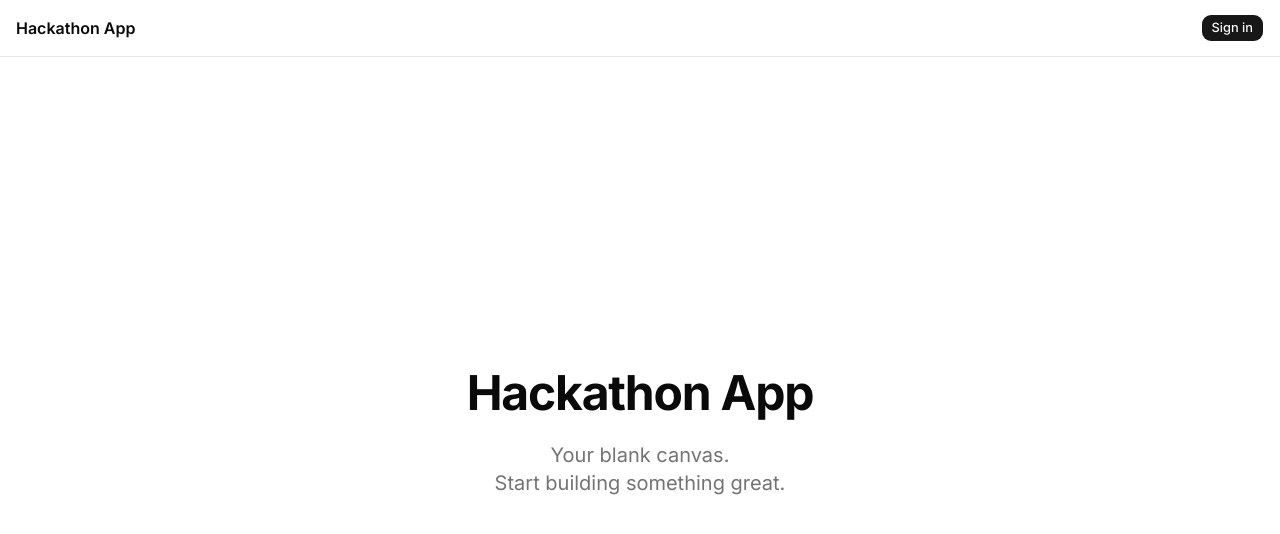
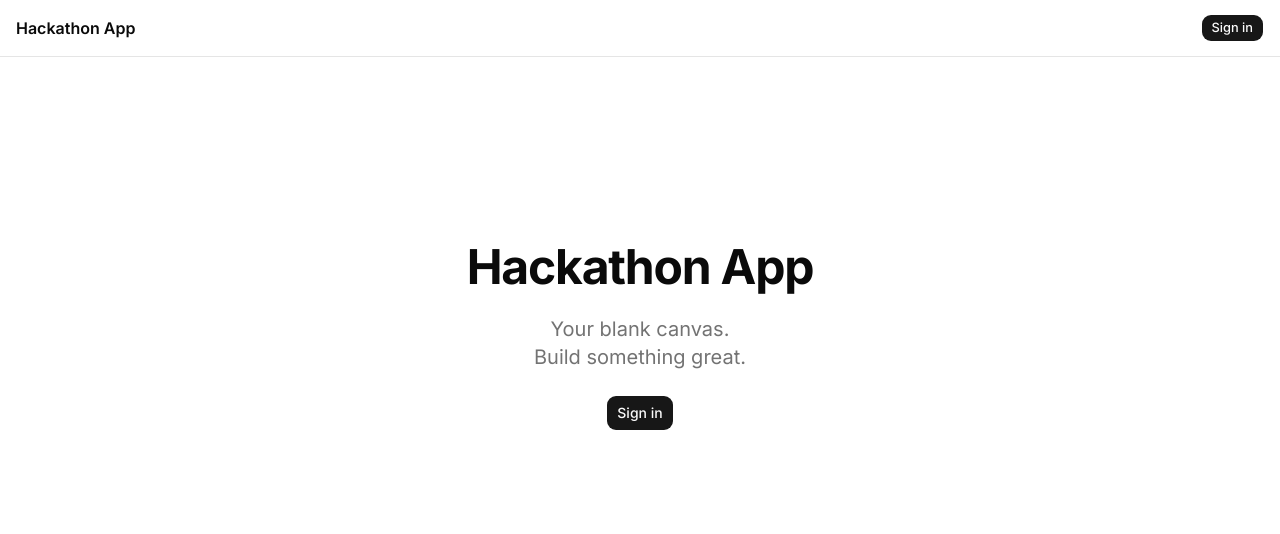
Before and after one commit to ShawInnes/hackathon-template, a Next.js app: page / in a window 1280 px wide. Shown: the top 534 px of the page. Built offline with nearby package versions, Linux system fonts and the light colour scheme; no server answers.

Commit message:
feat: Cleanup Auth config

```diff
--- /dev/null
+++ b/docker-compose.yml
@@ -0,0 +1,23 @@
+services:
+  postgres:
+    image: docker.io/postgres:${POSTGRES_VERSION:-17}
+    restart: always
+    healthcheck:
+      test: ["CMD-SHELL", "pg_isready -U postgres"]
+      interval: 3s
+      timeout: 3s
+      retries: 10
+    environment:
+      POSTGRES_USER: ${POSTGRES_USER:-postgres}
+      POSTGRES_PASSWORD: ${POSTGRES_PASSWORD:-postgres} # CHANGEME
+      POSTGRES_DB: ${POSTGRES_DB:-postgres}
+      TZ: UTC
+      PGTZ: UTC
+    ports:
+      - 127.0.0.1:5432:5432
+    volumes:
+      - postgres_data:/var/lib/postgresql/data
+
+volumes:
+  postgres_data:
+    driver: local
--- a/package.json
+++ b/package.json
@@ -3,6 +3,7 @@
   "version": "0.1.0",
   "private": true,
   "scripts": {
+    "predev": "{ [ -n \"$DATABASE_URL\" ] || grep -q '^DATABASE_URL' .env 2>/dev/null; } && prisma migrate deploy || echo 'Skipping migrations (DATABASE_URL not configured)'",
     "dev": "next dev",
     "build": "next build",
     "start": "next start",
@@ -10,7 +11,6 @@
     "prisma:migrate": "prisma migrate dev",
     "prisma:studio": "prisma studio",
     "prisma:deploy": "prisma migrate deploy",
-    "postinstall": "[ -z \"$DATABASE_URL\" ] && echo 'Skipping prisma generate (DATABASE_URL not set)' || prisma generate",
     "test": "vitest run --passWithNoTests",
     "test:watch": "vitest"
   },
--- a/src/app/page.tsx
+++ b/src/app/page.tsx
@@ -1,34 +1,43 @@
-import { auth, signIn } from "@/lib/auth";
-import { redirect } from "next/navigation";
-import Link from "next/link";
-import { PageLayout } from "@/components/page-layout";
-import { Button, buttonVariants } from "@/components/ui/button";
+import { auth, signIn } from "@/lib/auth"
+import { redirect } from "next/navigation"
+import Link from "next/link"
+import { PageLayout } from "@/components/page-layout"
+import { Button, buttonVariants } from "@/components/ui/button"
 
-const AUTH_ENABLED = process.env.NEXT_PUBLIC_AUTH_ENABLED === "true";
+const AUTH_ENABLED = process.env.AUTH_ENABLED === "true"
 
 export default async function HomePage() {
-  const session = await auth();
+  const session = await auth()
 
   if (session?.user) {
-    redirect("/dashboard");
+    redirect("/dashboard")
   }
 
   return (
     <PageLayout user={null}>
-      <div className="flex min-h-[calc(100vh-7rem)] flex-col items-center justify-center text-center gap-6">
+      <div className="flex min-h-[calc(100vh-7rem)] flex-col items-center justify-center text-center gap-6 -mt-24">
         <h1 className="text-5xl font-bold tracking-tight">Hackathon App</h1>
         <p className="text-xl text-muted-foreground max-w-md">
           Your blank canvas. <br />
-          Start building something great.
+          Build something great.
         </p>
         {AUTH_ENABLED ? (
           <Link href="/signin" className={buttonVariants({ size: "lg" })}>
             Sign in
           </Link>
         ) : (
-          <></>
+          <form
+            action={async () => {
+              "use server"
+              await signIn()
+            }}
+          >
+            <Button type="submit" size="lg">
+              Sign in
+            </Button>
+          </form>
         )}
       </div>
     </PageLayout>
-  );
+  )
 }
--- a/src/components/navbar.tsx
+++ b/src/components/navbar.tsx
@@ -20,6 +20,7 @@ export interface NavbarUser {
 
 interface NavbarProps {
   user: NavbarUser | null
+  authEnabled: boolean
 }
 
 function getInitials(name: string | null): string {
@@ -32,9 +33,7 @@ function getInitials(name: string | null): string {
     .slice(0, 2)
 }
 
-const authEnabled = process.env.NEXT_PUBLIC_AUTH_ENABLED === "true"
-
-export function Navbar({ user }: NavbarProps) {
+export function Navbar({ user, authEnabled }: NavbarProps) {
   return (
     <nav className="border-b bg-background">
       <div className="mx-auto flex h-14 max-w-7xl items-center justify-between px-4">
--- a/src/components/page-layout.tsx
+++ b/src/components/page-layout.tsx
@@ -20,10 +20,12 @@ function toNavbarUser(
   }
 }
 
+const authEnabled = process.env.AUTH_ENABLED === "true"
+
 export function PageLayout({ children, user }: PageLayoutProps) {
   return (
     <div className="min-h-screen bg-background">
-      <Navbar user={toNavbarUser(user)} />
+      <Navbar user={toNavbarUser(user)} authEnabled={authEnabled} />
       <main className="mx-auto max-w-7xl px-4 py-8">{children}</main>
     </div>
   )
--- a/src/lib/auth.ts
+++ b/src/lib/auth.ts
@@ -4,7 +4,7 @@ import { prisma } from "@/lib/prisma"
 import { cookies } from "next/headers"
 import { redirect } from "next/navigation"
 
-const AUTH_ENABLED = process.env.NEXT_PUBLIC_AUTH_ENABLED === "true"
+const AUTH_ENABLED = process.env.AUTH_ENABLED === "true"
 
 // Cache the userinfo endpoint URL from OIDC discovery to avoid fetching it on every sign-in.
 let cachedUserinfoUrl: string | null = null
--- a/src/proxy.ts
+++ b/src/proxy.ts
@@ -4,6 +4,8 @@ import type { NextRequest } from "next/server"
 // Add paths that require authentication here.
 // Pages also call auth() directly — this is an optimistic UX redirect only.
 const PROTECTED_PATHS = ["/dashboard"]
+
+const AUTH_ENABLED = process.env.AUTH_ENABLED === "true"
 
 export function proxy(request: NextRequest) {
   const isProtected = PROTECTED_PATHS.some((path) =>
@@ -12,7 +14,7 @@ export function proxy(request: NextRequest) {
 
   if (!isProtected) return
 
-  if (process.env.NEXT_PUBLIC_AUTH_ENABLED !== "true") {
+  if (!AUTH_ENABLED) {
     // Dev mode: check for dev-session cookie set by mock signIn.
     if (!request.cookies.get("dev-session")) {
       return NextResponse.redirect(new URL("/", request.url))
```
Also changed, not shown: 2 other files (tests, documents, lock files or other folders).
